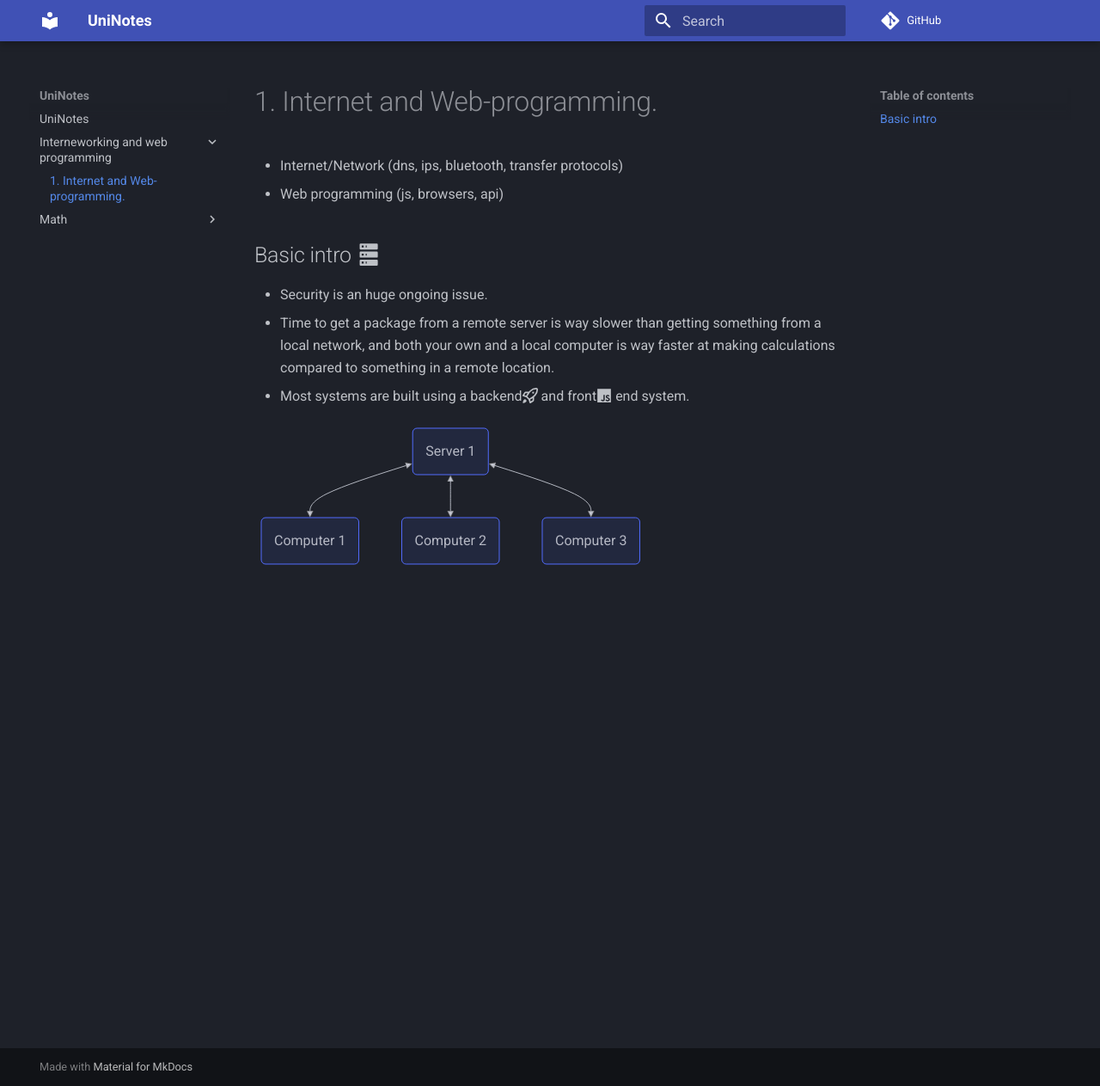
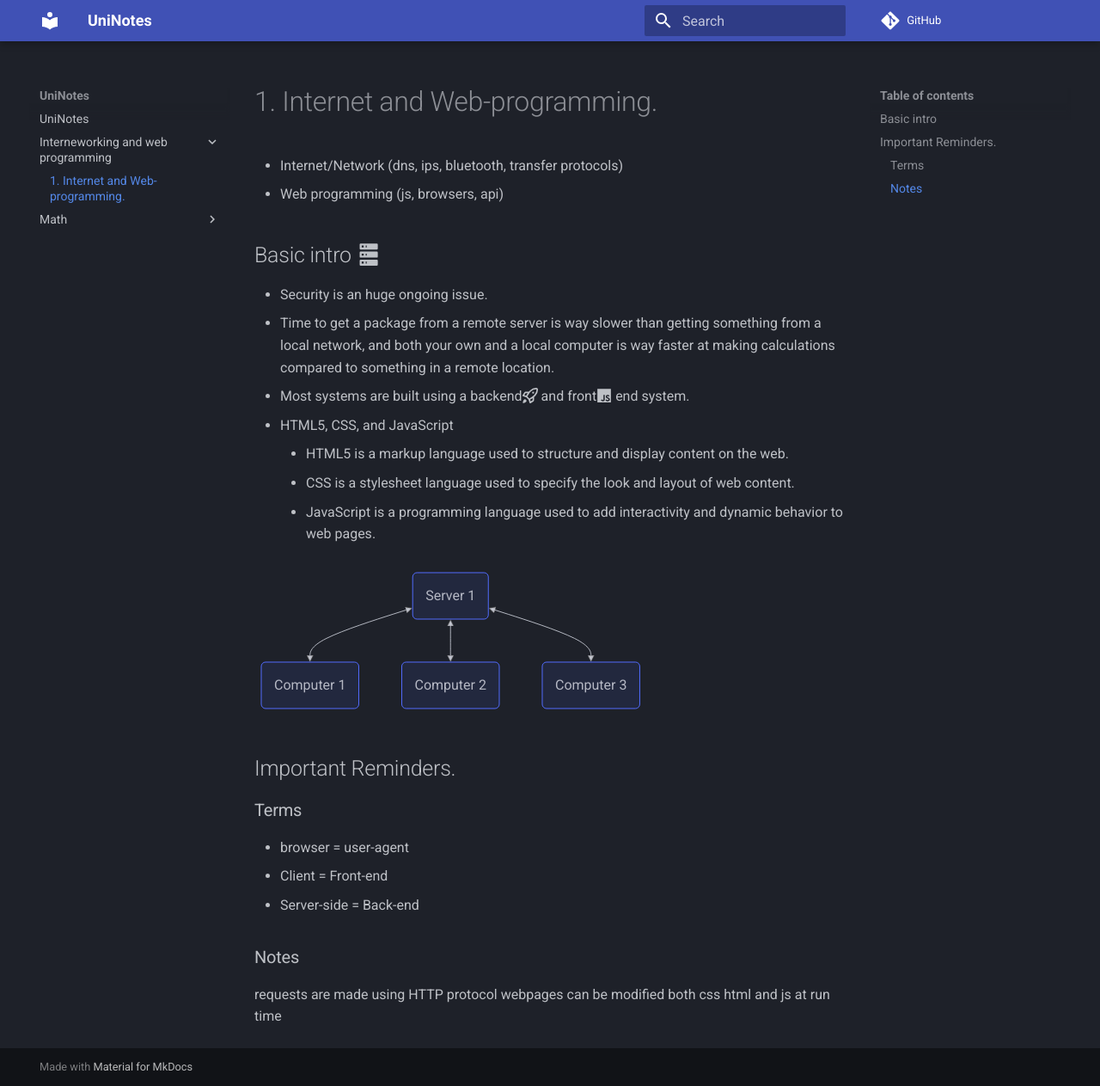
Before and after one commit to DeeKahy/UniNotes, an MkDocs documentation site: the page built from docs/Interneworking-and-web-programming/lecture-1.md, in a window 1280 px wide and 1263 px high. Shown: the whole window at 86% size. Built offline with MkDocs 1.6.1 and Material for MkDocs 9.7.7, drawn with Linux system fonts in a browser that asks for light colours; comment, search, counter and statistics services are not loaded.

Commit message:
terms & shit

````diff
--- a/docs/Interneworking-and-web-programming/lecture-1.md
+++ b/docs/Interneworking-and-web-programming/lecture-1.md
@@ -8,6 +8,10 @@
 - Security is an huge ongoing issue.
 - Time to get a package from a remote server is way slower than getting something from a local network, and both your own and a local computer is way faster at making calculations compared to something in a remote location.
 - Most systems are built using a backend:octicons-rocket-16: and front:fontawesome-brands-js: end system.
+- HTML5, CSS, and JavaScript
+    * HTML5 is a markup language used to structure and display content on the web.
+    * CSS is a stylesheet language used to specify the look and layout of web content.
+    * JavaScript is a programming language used to add interactivity and dynamic behavior to web pages.
 
 
 
@@ -18,3 +22,14 @@ A(Server 1) <--> C(Computer 2)
 A(Server 1) <--> E(Computer 3)
 
 ```
+
+
+## Important Reminders.
+### Terms
+- browser = user-agent
+- Client = Front-end
+- Server-side = Back-end
+
+### Notes
+requests are made using HTTP protocol
+webpages can be modified both css html and js at run time
````
